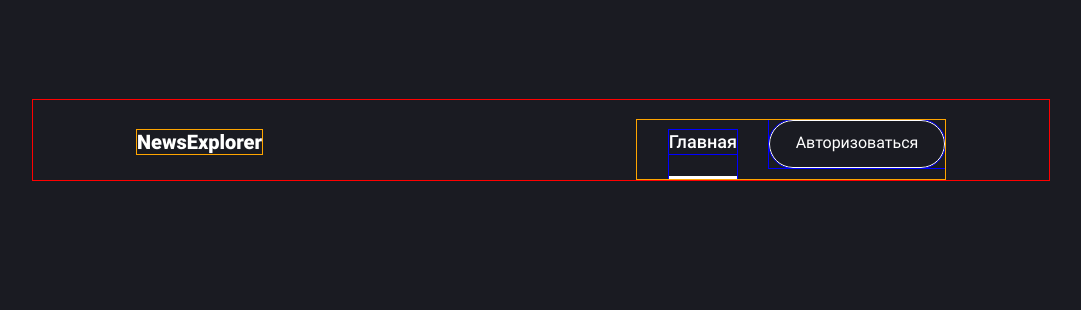
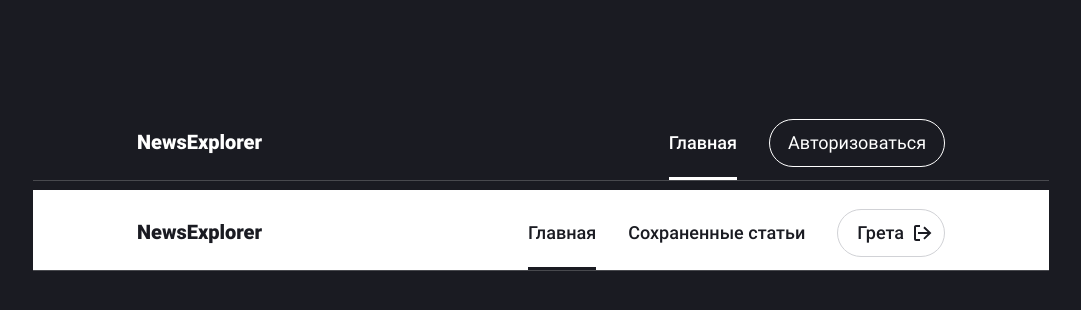
Before and after one commit to ordchr/news-explorer-frontend, a React app in the folder news-explorer-frontend/: page /ui in a window 1280 px wide. Shown: the whole page, without its empty margins (99-1180 px from the left). Built offline with nearby package versions, Linux system fonts and the light colour scheme.

Commit message:
Верстка header

```diff
--- a/news-explorer-frontend/src/components/UI/UI.css
+++ b/news-explorer-frontend/src/components/UI/UI.css
@@ -2,15 +2,16 @@
   display: flex;
   align-items: center;
   justify-content: space-between;
-
 }
 
 .header_unauthorized {
+  box-shadow: 0 1px rgba(255, 255, 255, 0.2);
 }
 
-.header__logout {
-
-
+.header_authorized {
+  box-shadow: 0 1px rgba(255, 255, 255, 0.2);
+  color: #1A1B22;
+  background-color: #FFFFFF;
 }
 
 .header__title {
@@ -29,18 +30,38 @@
 
 .header__nav-link {
   margin-left: 32px;
-  cursor: pointer;
+  cursor: url(../../images/pointer.svg), auto;
+  text-decoration: none;
+  line-height: 24px;
+  font-size: 18px;
+  font-weight: 500;
+}
+
+.header__nav-link_not-logged-in {
   color: #FFFFFF;
   background-color: #1A1B22;
-  text-decoration: none;
 }
 
-.header__nav-link_active {
-  border-bottom: 3px solid #FFF;
+.header__nav-link_logged-in {
+  color: #1A1B22;
+  background-color: #FFFFFF;
+}
+
+.header__nav-link-active {
+  border-bottom: 3px solid;
+  border-bottom-color: #FFF;
   padding-bottom: 22px;
 }
 
-.header__nav-link-authorize {
+.header__nav-link-active_not-logged-in {
+  border-bottom-color: #FFF;
+}
+
+.header__nav-link-active_logged-in {
+  border-bottom-color: #1A1B22;
+}
+
+.header__nav-link-button-log-in {
   width: 176px;
   height: 48px;
   border: 1px solid #FFFFFF;
@@ -48,11 +69,27 @@
   border-radius: 100px;
   color: #FFFFFF;
   background-color: #1A1B22;
+  cursor: url(../../images/pointer.svg), auto;
+}
+
+.header__nav-link-logout {
+  background-image: url(../../images/logout.svg);
+  background-position: right 10px center;
+  background-repeat: no-repeat;
+  min-width: 100px;
+  height: 48px;
+  padding: 0 40px 0 19px;
+  border: 1px solid #D1D2D6;
+  box-sizing: border-box;
+  border-radius: 100px;
+  color: #1A1B22;
+  background-color: #FFFFFF;
+  line-height: 24px;
+  font-size: 18px;
+  font-weight: 500;
+  cursor: url(../../images/pointer.svg), auto;
 }
 
 .header__nav-main {
   margin: 0;
-  line-height: 24px;
-  font-size: 18px;
-  font-weight: 500;
 }
--- a/news-explorer-frontend/src/components/UI/UI.js
+++ b/news-explorer-frontend/src/components/UI/UI.js
@@ -3,25 +3,52 @@ import { NavLink } from 'react-router-dom';
 import './UI.css';
 
 function UI() {
-  return (
+  return <>
     <header className="header header_unauthorized">
       <h2 className="header__title">NewsExplorer</h2>
       <div className="header__nav">
         <NavLink exact to="/ui"
-          className="header__nav-link"
-          activeClassName="header__nav-link_active"
+          className="header__nav-link header__nav-link_not-logged-in"
+          activeClassName="header__nav-link-active header__nav-link-active_not-logged-in"
         >
-          <h2 className="header__nav-main">Главная</h2>
+          Главная
+        </NavLink>
+        <NavLink exact to="/authorize"
+          className="header__nav-link header__nav-link_not-logged-in"
+          activeClassName="header__nav-link-active header__nav-link-active_not-logged-in"
+        >
+          <button className="header__nav-link-button-log-in">Авторизоваться</button>
+        </NavLink>
+      </div>
+    </header>
+
+    <div style={{ height: 10 }}></div>
+
+    <header className="header header_authorized">
+      <h2 className="header__title">NewsExplorer</h2>
+      <div className="header__nav">
+        <NavLink exact to="/ui"
+          className="header__nav-link header__nav-link_logged-in"
+          activeClassName="header__nav-link-active header__nav-link-active_logged-in"
+        >
+          Главная
+        </NavLink>
+        <NavLink exact to="/saved_articles"
+          className="header__nav-link header__nav-link_logged-in"
+          activeClassName="header__nav-link-active header__nav-link-active_logged-in"
+        >
+          Сохраненные статьи
         </NavLink>
         <NavLink exact to="/authorize"
           className="header__nav-link"
-          activeClassName="header__nav-link_active"
+          activeClassName="header__nav-link-active header__nav-link-active_logged-in"
         >
-          <button className="header__nav-link-authorize">Авторизоваться</button>
+          <button className="header__nav-link-logout">Грета</button>
         </NavLink>
       </div>
     </header>
-  );
+
+    </>;
 }
 
 export default UI;
```
Also changed, not shown: news-explorer-frontend/src/components/App/App.css (+8 -8 lines), news-explorer-frontend/src/images/logout.svg (added), news-explorer-frontend/src/images/pointer.svg (added), 2 other files.
